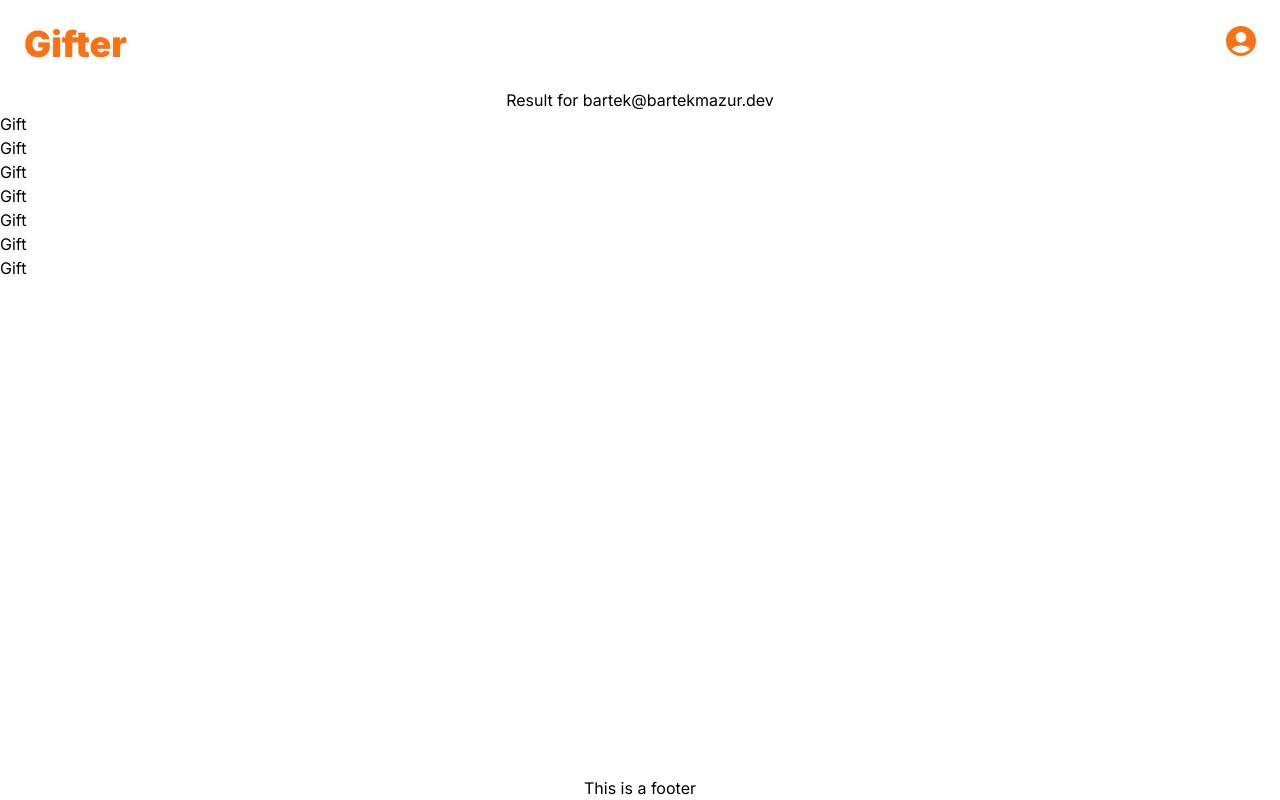
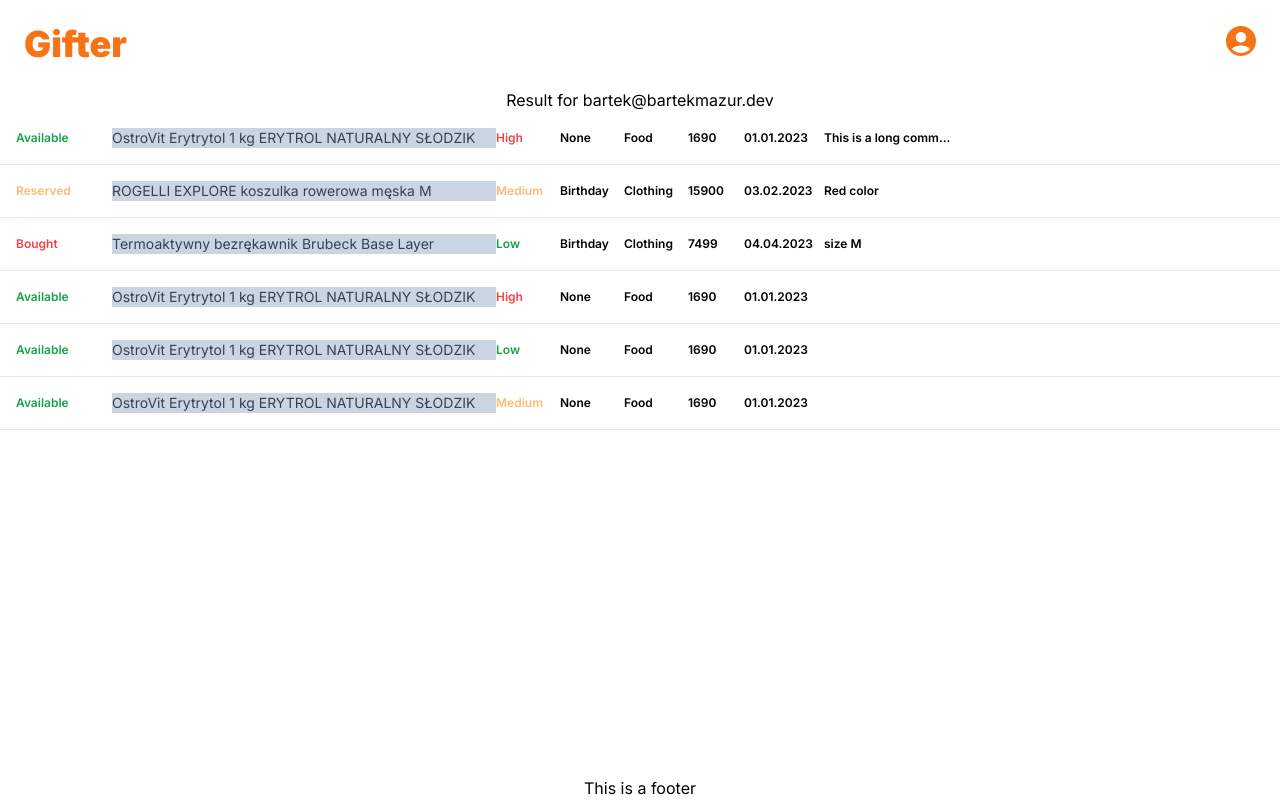
Before and after one commit to mazurcodes/Gifter-Next13, a Next.js app: page /results in a window 1280 px wide. Built offline with nearby package versions, Linux system fonts and the light colour scheme.

Commit message:
Gift component with list

```diff
--- a/app/components/Gift/index.tsx
+++ b/app/components/Gift/index.tsx
@@ -1,7 +1,41 @@
-const Gift = () => {
+import { GiftsDataType, Priority, Status } from "@/types";
+
+type GiftProps = {
+    data: GiftsDataType
+}
+
+const Gift = ({data} : GiftProps) => {
+    const {status, name, priority, occasion, category, price, date, notes} = data;
+
+    const statusColor = (status : Status) => {
+        if(status === Status.AVAILABLE) return 'text-green-600';
+        if(status === Status.RESERVED) return 'text-orange-300';
+        return 'text-red-500';
+    }
+
+    const priorityColor = (priority : Priority) => {
+        if(priority === Priority.HIGH) return 'text-red-500';
+        if(priority === Priority.MEDIUM) return 'text-orange-300';
+        return 'text-green-600'
+    }
+
+    const shortNotes = (notes : string) => {
+        let short : string = notes;
+        if(notes.length > 20) {
+            short = notes.substring(0, 19) + '...';
+        }
+        return short;
+    }
     return (
-        <div>
-            Gift
+        <div className="gift-wrapper flex items-center border-b p-4">
+            <div className={`gift-status text-xs font-semibold ${statusColor(status)} w-24`}>{status}</div>
+            <div className={`gift-name text-sm text-gray-700 bg-slate-300 w-96`}>{name}</div>
+            <div className={`gift-status text-xs tex font-semibold  ${priorityColor(priority)} w-16`}>{priority}</div>
+            <div className={`gift-status text-xs font-semibold  w-16`}>{occasion}</div>
+            <div className={`gift-status text-xs font-semibold  w-16`}>{category}</div>
+            <div className={`gift-status text-xs font-semibold  w-14`}>{price}</div>
+            <div className={`gift-status text-xs font-semibold  w-20`}>{date}</div>
+            <div className={`gift-status text-xs font-semibold  w-36 `}>{shortNotes(notes)}</div>
         </div>
     );
 }
--- a/app/components/GiftList/index.tsx
+++ b/app/components/GiftList/index.tsx
@@ -1,17 +1,11 @@
-import Gift from "../Gift";
+import Gift from '../Gift';
+import { giftsData } from '@/data/giftsData';
 
 const GiftList = () => {
-    return (
-        <div>
-            <Gift />
-            <Gift />
-            <Gift />
-            <Gift />
-            <Gift />
-            <Gift />
-            <Gift />
-        </div>
-    );
-}
+  const giftListWithData = giftsData.map((gift) => (
+    <Gift key={gift.id} data={gift} />
+  ));
+  return <div>{giftListWithData}</div>;
+};
 
 export default GiftList;
--- a/app/layout.tsx
+++ b/app/layout.tsx
@@ -4,7 +4,7 @@
 // import TopMenu from './components/TopMenu';
 
 const inter = Inter({
-  weight: ['300', '400', '900'],
+  weight: ['300', '400', '600', '900'],
   subsets: ['latin'],
 });
 
```
